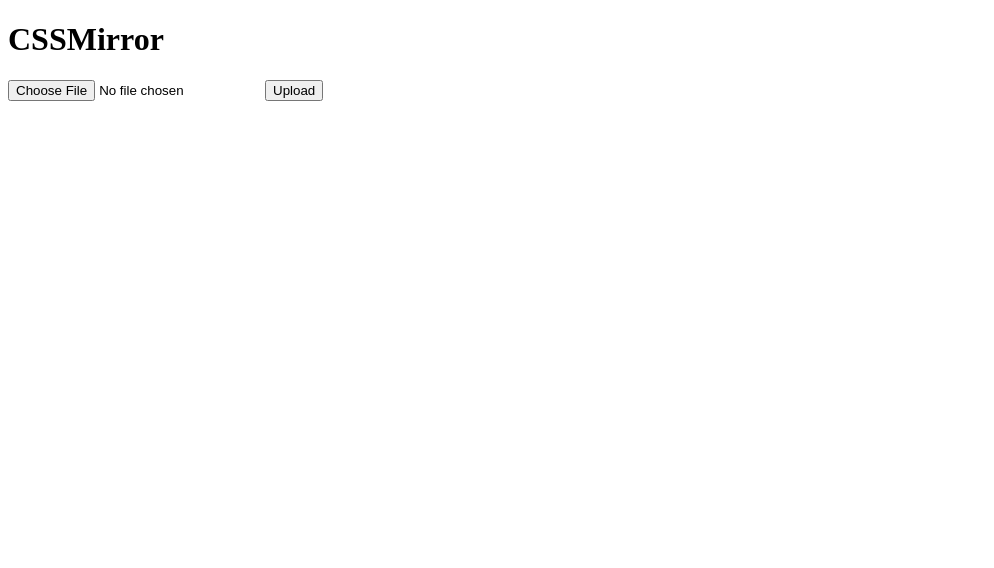
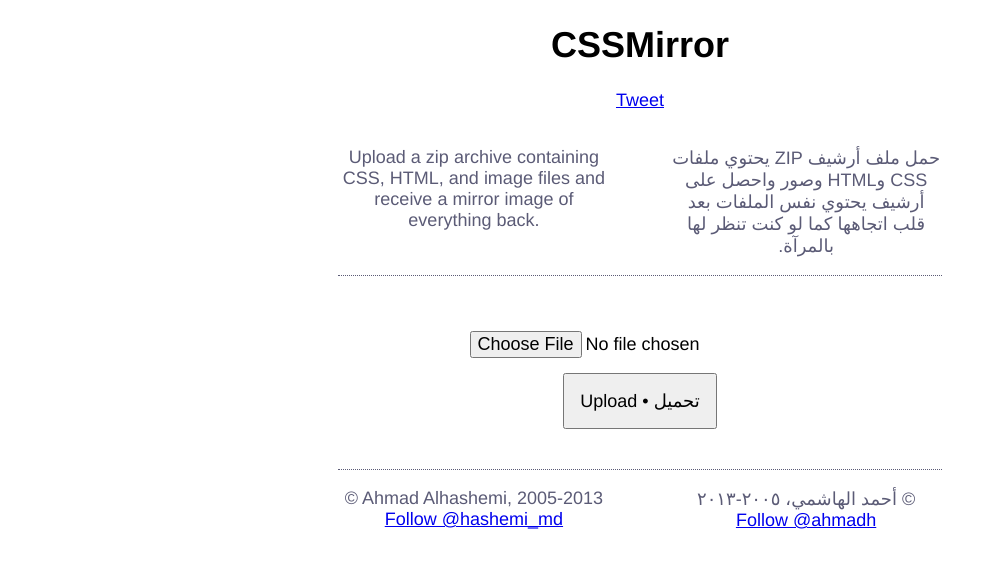
Before and after one commit to hashemi/cssmirror, a Flask app: page / in a window 1280 px wide. Shown: the top 568 px of the page, without its empty margins (0-994 px from the left). Run offline with Flask 2, Linux system fonts and the light colour scheme; some libraries are stand-ins or nearby versions.

Commit message:
Initial styling of the interface.

```diff
--- a/templates/index.html
+++ b/templates/index.html
@@ -1,11 +1,79 @@
 <!doctype html>
 <head>
   <title>CSSMirror</title>
+  <meta charset="utf-8">
+  <style>
+    html {
+      margin: 0 auto;
+      max-width: 620px;
+    }
+
+    body, input {
+      font-family: Helvetica, sans-serif;
+      font-size: 18px;
+      text-align: center;
+    }
+
+    .english-column {
+      float: left;
+      width: 45%;
+    }
+
+    .arabic-column {
+      float: right;
+      width: 45%;
+    }
+
+    #header, #footer, #form {
+      clear: both;
+    }
+
+    #form {
+      padding: 40px 0;
+      border-top: 1px dotted #5b5b76;
+      border-bottom: 1px dotted #5b5b76;
+    }
+
+    #form input {
+      padding: 15px;
+    }
+
+    #header, #footer {
+      color: #5b5b76;
+    }
+    </style>
 </head>
 <body>
 <h1>CSSMirror</h1>
-<form action="" method=post enctype=multipart/form-data>
-  <input type=file name=archive>
-  <input type=submit value=Upload>
-</form>
+<p><a href="https://twitter.com/share" class="twitter-share-button" data-url="http://cssmirror.com/" data-count="none">Tweet</a>
+<script>!function(d,s,id){var js,fjs=d.getElementsByTagName(s)[0],p=/^http:/.test(d.location)?'http':'https';if(!d.getElementById(id)){js=d.createElement(s);js.id=id;js.src=p+'://platform.twitter.com/widgets.js';fjs.parentNode.insertBefore(js,fjs);}}(document, 'script', 'twitter-wjs');</script></p>
+
+<div id=header>
+  <p class=english-column>
+  Upload a zip archive containing CSS, HTML, and image files and receive a mirror image of everything back.
+  </p>
+  <p dir=rtl class=arabic-column>حمل ملف أرشيف ZIP يحتوي ملفات CSS وHTML وصور واحصل على أرشيف يحتوي نفس الملفات بعد قلب اتجاهها كما لو كنت تنظر لها بالمرآة.</p>
+</div>
+
+<div id=form>
+  <form action="" method=post enctype=multipart/form-data>
+      <input type=file id=file_upload name=archive accept="application/zip"><br>
+      <input type=submit value="Upload • تحميل">
+  </form>
+</div>
+
+<div id=footer>
+<p class=english-column>
+&copy; Ahmad Alhashemi, 2005-2013
+<br>
+<a href="https://twitter.com/hashemi_md" class="twitter-follow-button" data-show-count="false">Follow @hashemi_md</a>
+<script>!function(d,s,id){var js,fjs=d.getElementsByTagName(s)[0],p=/^http:/.test(d.location)?'http':'https';if(!d.getElementById(id)){js=d.createElement(s);js.id=id;js.src=p+'://platform.twitter.com/widgets.js';fjs.parentNode.insertBefore(js,fjs);}}(document, 'script', 'twitter-wjs');</script>
+</p>
+
+<p class=arabic-column dir=rtl>
+&copy; أحمد الهاشمي، ٢٠٠٥-٢٠١٣
+<br>
+<a href="https://twitter.com/ahmadh" class="twitter-follow-button" data-show-count="false">Follow @ahmadh</a>
+<script>!function(d,s,id){var js,fjs=d.getElementsByTagName(s)[0],p=/^http:/.test(d.location)?'http':'https';if(!d.getElementById(id)){js=d.createElement(s);js.id=id;js.src=p+'://platform.twitter.com/widgets.js';fjs.parentNode.insertBefore(js,fjs);}}(document, 'script', 'twitter-wjs');</script></p>
+
 </body>
```
